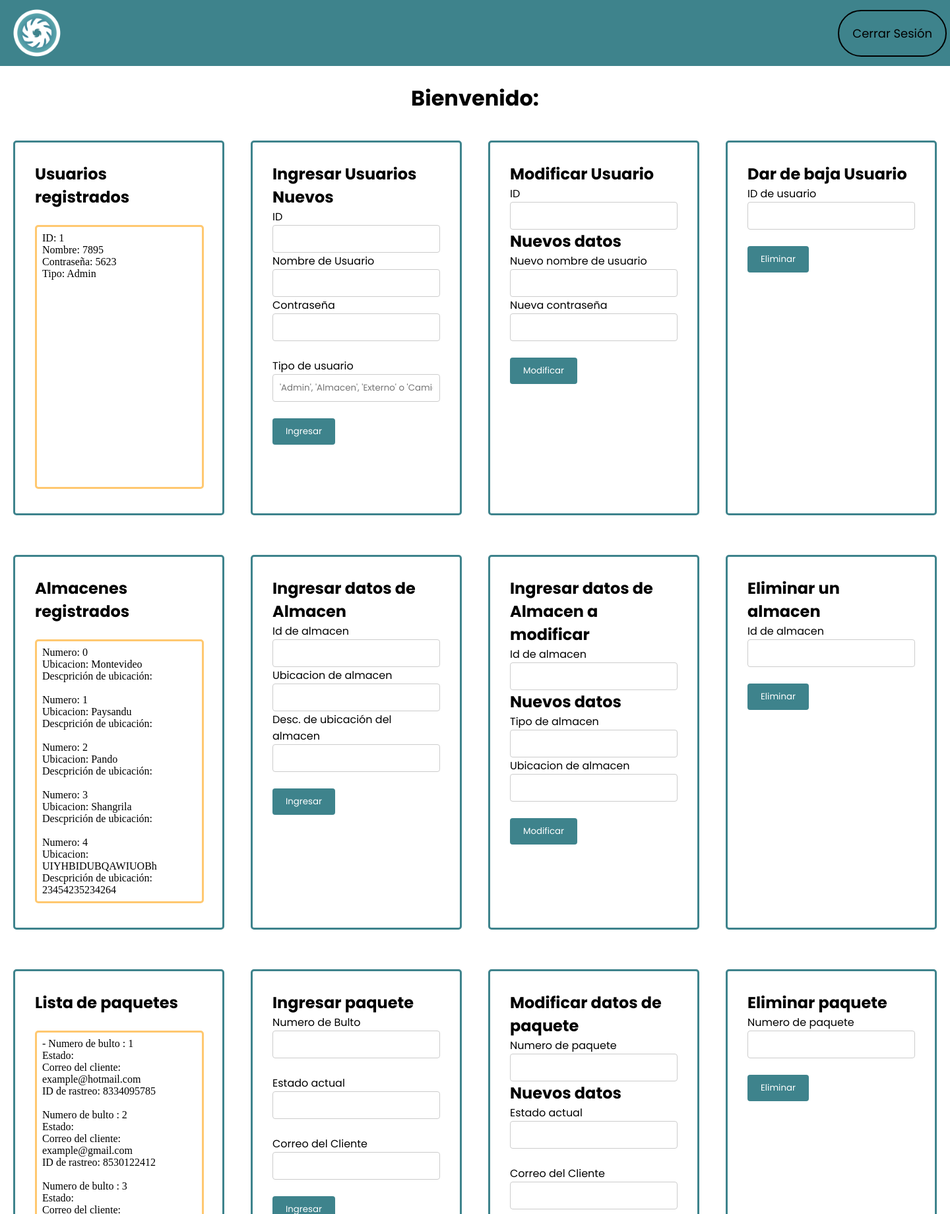
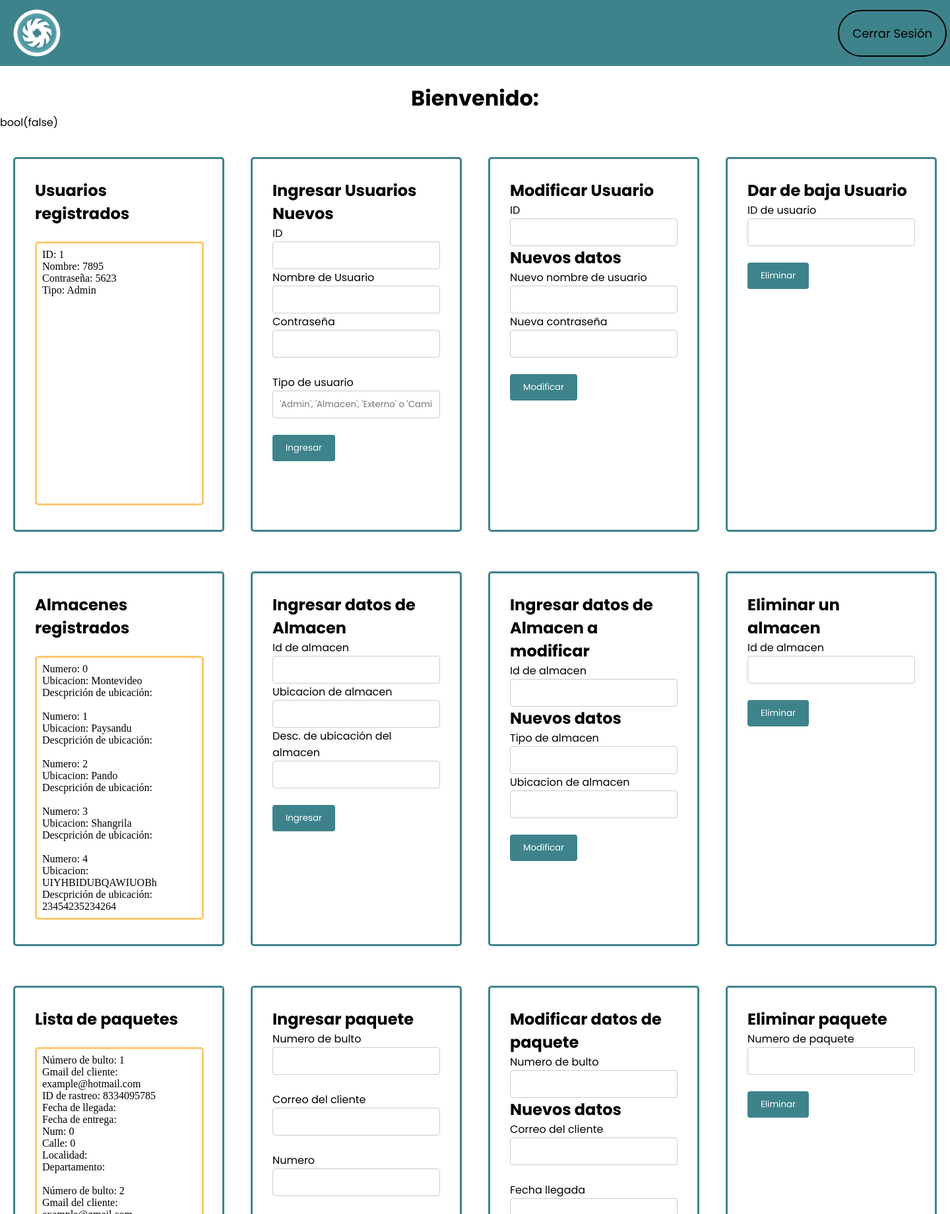
Before and after one commit to GrupoKalyx/LogiQuick, a PHP site: page /LogiQuick/indexAdmin.php in a window 1440 px wide. Shown: the top 1840 px of the page at 66% size. Run offline with PHP 8.4, Linux system fonts and the light colour scheme; data comes from the database, SQL or seed files in the repository; data that the repository does not hold is empty.

Commit message:
0.14.6.2

```diff
--- a/Control/controladorPaquetes.php
+++ b/Control/controladorPaquetes.php
@@ -38,7 +38,6 @@ class controladorPaquetes
         $arrayConsulta = array();
 
         foreach ($result as $row) {
-            // numBulto, gmailCliente, idRastreo, fechaLlegada, num, calle, localidad, departamento
             $numBulto = $row->numBulto;
             $gmailCliente = $row->gmailCliente;
             $idRastreo = $row->idRastreo;
--- a/backoffice/CRUD/almacenes/Consultas.php
+++ b/backoffice/CRUD/almacenes/Consultas.php
@@ -1,6 +1,5 @@
 <?php
 require_once('../../sql/dbconection.php');
-echo '<link rel="stylesheet" href="../../../estilos/FormStyle2.css">';
 
 $query = "SELECT * FROM almacenes";
 $result = mysqli_query($conn, $query);
--- a/backoffice/CRUD/lotes/Consultas.php
+++ b/backoffice/CRUD/lotes/Consultas.php
@@ -1,6 +1,5 @@
 <?php
 require_once('../../sql/dbconection.php');
-echo '<link rel="stylesheet" href="../../estilos/FormStyleBackoffice.css">';
 
 $conn = new mysqli($server, $user, $password, $dbname);
 // Verificar la conexión
--- a/backoffice/CRUD/paquetes/Consultas.php
+++ b/backoffice/CRUD/paquetes/Consultas.php
@@ -1,18 +1,21 @@
--<?php
+<?php
     require_once('../../sql/dbconection.php');
-    echo '<link rel="stylesheet" href="../../../estilos/FormStyle2.css">';
 
     $query = "SELECT * FROM paquetes";
     $result = mysqli_query($conn, $query);
     $arrayConsulta = array();
 
     foreach ($result->fetch_all(MYSQLI_ASSOC) as $row) {
-        $num = $row['numBulto'];
-        // $vol = $row['volumen'];
-        $est = $row['estado'];
-        $correo = $row['gmailCliente'];
-        $idr = $row['idRastreo'];
-        array_push($arrayConsulta, ['Numero de bulto : ' => $num, /*'<br> volumen: ' => $vol, */ '<br>Estado: ' => $est, '<br>Correo del cliente: ' => $correo, '<br>ID de rastreo: ' => $idr . '<br><br>']);
+        $numBulto = $row['numBulto'];
+        $gmailCliente = $row['gmailCliente'];
+        $idRastreo = $row['idRastreo'];
+        $fechaLlegada = $row['fechaLlegada'];
+        $fechaEntrega = $row['fechaEntrega'];
+        $num = $row['num'];
+        $calle = $row['calle'];
+        $localidad = $row['localidad'];
+        $departamento = $row['departamento'];
+        array_push($arrayConsulta, ['Número de bulto: ' => $numBulto, '<br> Gmail del cliente: ' => $gmailCliente, '<br> ID de rastreo: ' => $idRastreo, '<br> Fecha de llegada: ' => $fechaLlegada, '<br> Fecha de entrega: ' => $fechaEntrega, '<br> Num: ' => $num, '<br> Calle: ' => $calle, '<br> Localidad: ' => $localidad, '<br> Departamento: ' => $departamento . '<br><br>']);
     }
 
     foreach ($arrayConsulta as $value) {
@@ -20,4 +23,3 @@
             echo "<a class='form__viewContent'> " . $key . " " . $v . "</a>";
         }
     }
-    ?>
--- a/backoffice/indexAdmin.php
+++ b/backoffice/indexAdmin.php
@@ -1,6 +1,9 @@
-<? if (isset($_POST['btncerrar'])) {
+<?php
+if (isset($_POST['btncerrar'])) {
+    echo "iruaghhhhhhhhhhhhhhhhhhhhhfkvjsabbbbbbbbbbbbdd";
     header("location: loginAdmin.php");
-} ?>
+}
+?>
 <!DOCTYPE html>
 <html lang="es">
 
@@ -32,6 +35,7 @@
             <?php // echo $_SESSION['nombre'];
             ?>
         </h1>
+        <?= var_dump(isset($_POST['btncerrar'])); ?>
     </div>
     <div class="form__container__backoffice">
         <div class="form">
@@ -103,25 +107,33 @@
     <div class="form__container__backoffice">
         <div class="form">
             <h2>Lista de paquetes</h2><br>
-            <iframe src="CRUD/paquetes/Consultas.php" style="height: 400px;  border-radius: 5px ;border: #ffc870 3px solid;">>
+            <iframe src="CRUD/paquetes/Consultas.php" style="height: 700px;  border-radius: 5px ;border: #ffc870 3px solid;">>
             </iframe>
         </div>
         <div class="form">
             <h2>Ingresar paquete</h2>
             <form action="CRUD\paquetes\Altas.php" method="post">
-                Numero de Bulto<input class="form__input" type="text" name="numBulto"><br><br>
-                Estado actual<input class="form__input" type="text" name="estado"><br><br>
-                Correo del Cliente<input class="form__input" type="text" name="correo"><br><br>
+                Numero de bulto<input class="form__input" type="text" name="numBulto"><br><br>
+                Correo del cliente<input class="form__input" type="text" name="gmailCilente"><br><br>
+                Numero<input class="form__input" type="text" name="num"><br><br>
+                Calle<input class="form__input" type="text" name="calle"><br><br>
+                Localidad<input class="form__input" type="text" name="localidad"><br><br>
+                Departmaneto<input class="form__input" type="text" name="departamento"><br><br>
                 <button type="submit" class="form__button" name="actionbtn">Ingresar</button>
             </form>
         </div>
         <div class="form">
             <h2>Modificar datos de paquete</h2>
             <form action="CRUD\paquetes\Modificaciones.php" method="post">
-                Numero de paquete<input class="form__input" type="text" name="numBulto"><br>
+                <!-- $numBulto, $gmailCliente, $fechaLlegada, $num, $calle, $localidad, $departamento -->
+                Numero de bulto<input class="form__input" type="text" name="numBulto"><br>
                 <h2>Nuevos datos</h2>
-                Estado actual<input class="form__input" type="text" name="estado"><br><br>
-                Correo del Cliente<input class="form__input" type="text" name="correo"><br><br>
+                Correo del cliente<input class="form__input" type="text" name="gmailCliente"><br><br>
+                Fecha llegada<input class="form__input" type="text" name="fechaLlegada"><br><br>
+                Numero<input class="form__input" type="text" name="num"><br><br>
+                Calle<input class="form__input" type="text" name="calle"><br><br>
+                Localidad<input class="form__input" type="text" name="localidad"><br><br>
+                Departamento<input class="form__input" type="text" name="departamento"><br><br>
                 <button type="submit" class="form__button" name="actionbtn2">Modificar</button>
             </form>
         </div>
--- a/backoffice/loginAdmin.php
+++ b/backoffice/loginAdmin.php
@@ -1,6 +1,6 @@
-<?
-session_start();
-?>
+<?php
+require 'firstAdmin.php';
+if (isset($_SESSION)) { session_destroy(); } ?>
 <!DOCTYPE html>
 <html lang="es">
 
```
Also changed, not shown: backoffice/CRUD/paquetes/Altas.php (+20 -8 lines), backoffice/firstAdmin.php (added, +13 -0 lines).
